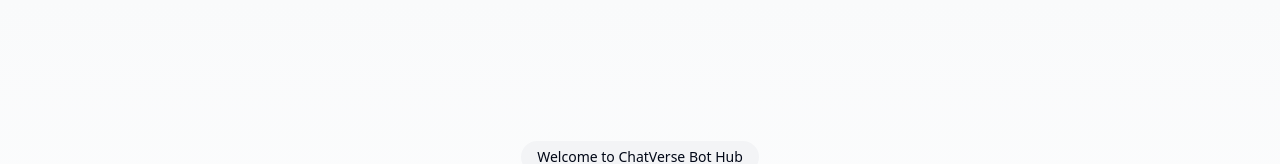
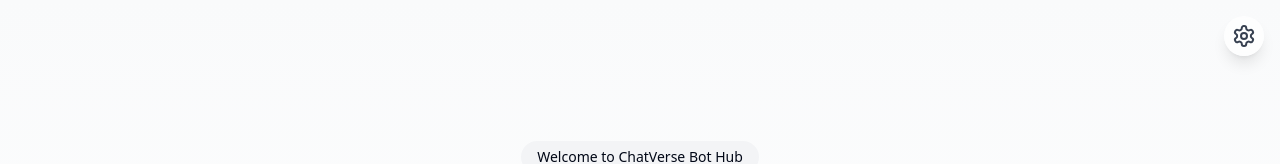
Before and after one commit to BGMIXPRO/chatverse-connectopia, a React (Vite) app: page / in a window 1280 px wide. Shown: the top 164 px of the page. Built offline with nearby package versions, Linux system fonts and the light colour scheme.

Commit message:
Add settings icon
Adds a settings icon to the application, likely within a settings menu or option.  The exact implementation details are not specified.

```diff
--- a/src/pages/Index.tsx
+++ b/src/pages/Index.tsx
@@ -1,5 +1,7 @@
 
 import React, { useState } from 'react';
+import { useNavigate } from 'react-router-dom';
+import { Settings } from 'lucide-react';
 import HeroSection from '@/components/HeroSection';
 import ChatbotCard from '@/components/ChatbotCard';
 import CategoryFilter from '@/components/CategoryFilter';
@@ -39,6 +41,7 @@ const CHATBOTS = [
 
 const Index = () => {
   const [selectedCategory, setSelectedCategory] = useState('all');
+  const navigate = useNavigate();
 
   const filteredChatbots = CHATBOTS.filter(
     (bot) => selectedCategory === 'all' || bot.category === selectedCategory
@@ -46,6 +49,16 @@ const Index = () => {
 
   return (
     <div className="min-h-screen bg-gradient-to-b from-gray-50 to-white">
+      <div className="fixed top-4 right-4 z-50">
+        <button
+          onClick={() => navigate('/settings')}
+          className="p-2 rounded-full bg-white/70 backdrop-blur-sm hover:bg-white/90 transition-colors shadow-lg hover-lift"
+          aria-label="Settings"
+        >
+          <Settings className="w-6 h-6 text-gray-700" />
+        </button>
+      </div>
+
       <HeroSection />
 
       <main className="container px-4 py-16 mx-auto">
```
